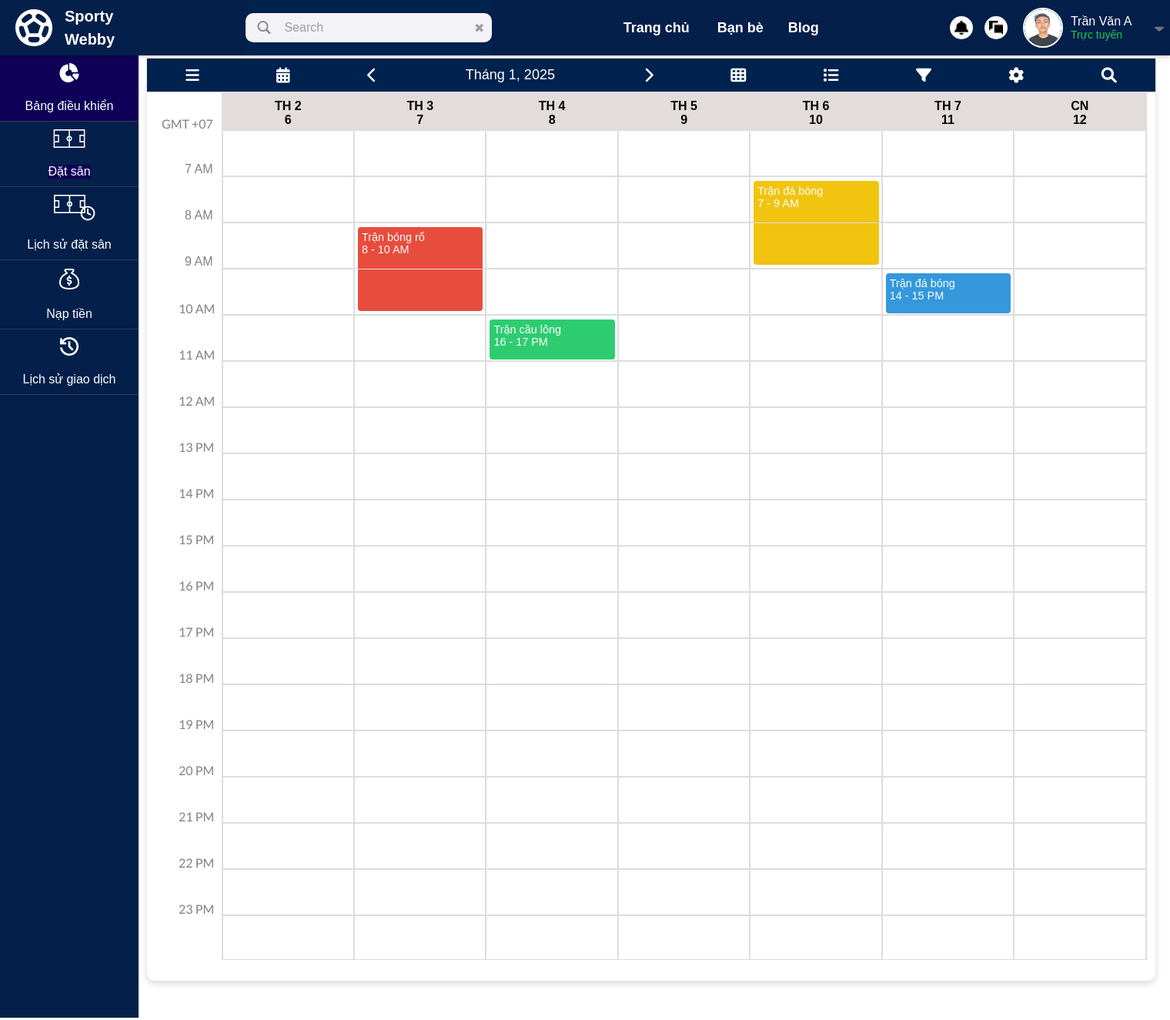
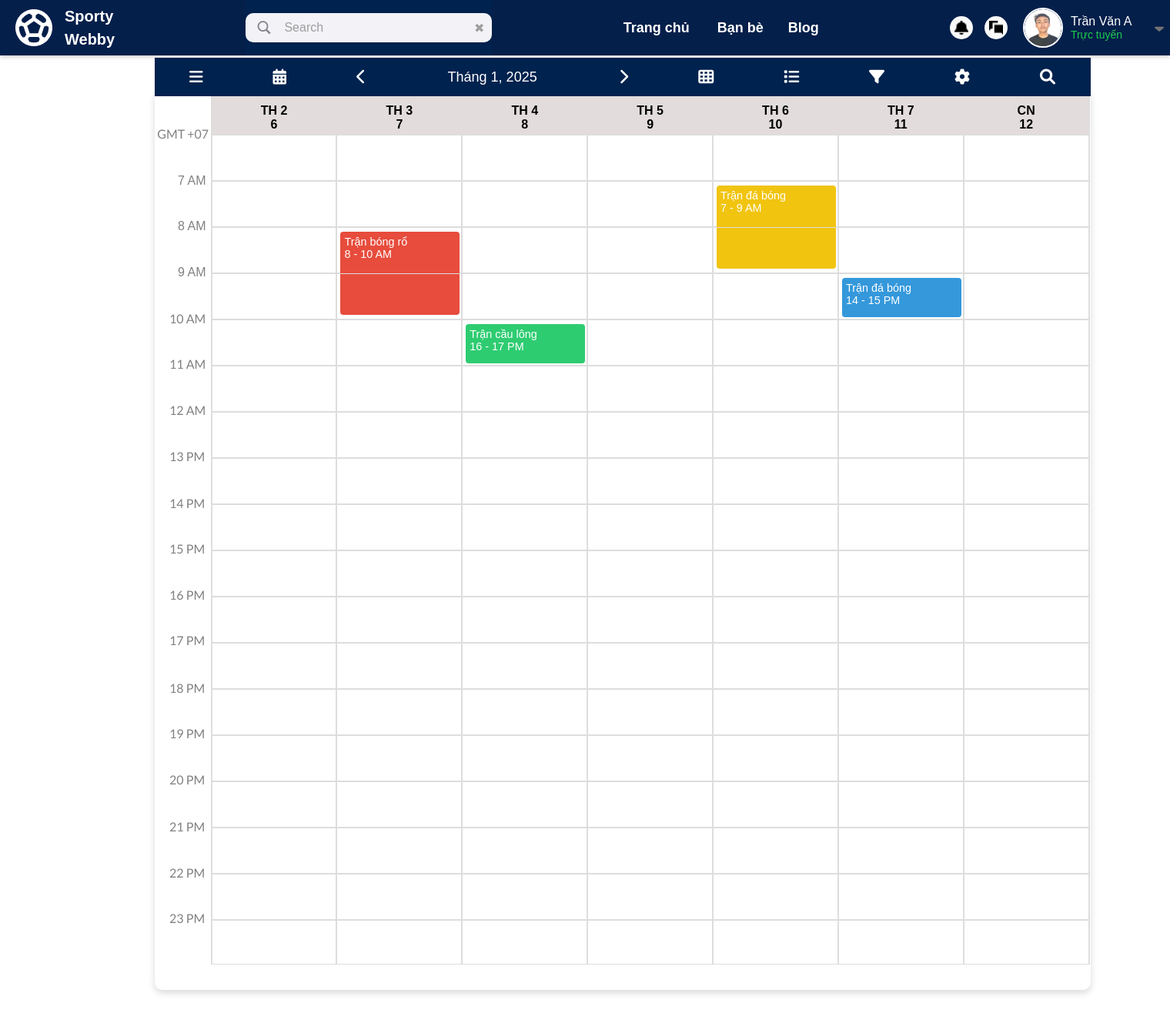
Before and after one commit to anhkhoa2174/Integration-Project, a Flask app: page /user_dashboard in a window 1520 px wide. Shown: the whole page at 77% size. Run offline with Flask 3, Linux system fonts and the light colour scheme; some libraries are stand-ins or nearby versions.

Commit message:
dashboard ver4

```diff
--- a/react-webpack/public/backend/app.py
+++ b/react-webpack/public/backend/app.py
@@ -60,5 +60,9 @@
 def user_bookfield():
     return render_template('user_bookfield.html')
 
+@app.route('/user_homescreen')
+def user_homescreen():
+    return render_template('user_homescreen.html')
+
 if __name__ == '__main__':
     app.run(debug=True)
--- a/react-webpack/public/backend/static/css/user_dashboard.css
+++ b/react-webpack/public/backend/static/css/user_dashboard.css
@@ -2,47 +2,53 @@
 	display: flex;
 	align-items: flex-start;
 }
-
-/* Wrapper tổng quan chia làm 3 cột */
 .main-wrapper {
-	display: grid;
-	grid-template-columns: 13% 55% 25%; /* Sidebar nhỏ, nội dung lớn, cột xác nhận nhỏ */
 	height: 1250px;
-	gap: 20px;
+	width: 100%;
 }
 
 .one-digit-time-cell {
 	color: gray;
-	position: absolute;
-	width: 40px;
+	position: relative;
+	width: 50px;
 	height: 20px;
-	left: 240px;
+	left: 2.5%;
 	z-index: 3;
 }
 .two-digit-time-cell {
 	font-family: "Lato";
 	color: gray;
-	position: absolute;
+	position: relative;
 	width: 50px;
 	height: 20px;
-	left: 232px;
+	left: 1.6%;
 	z-index: 3;
 }
 .calendar-bar {
 	background-color: #00224e;
-	width: 1310px;
+	width: 80%;
 	margin-top: 3px;
-	border: 1px solid #ddd;
+	/* border: 1px solid #ddd; */
 	overflow: hidden;
-	height: 43px;
-	position: absolute;
+	height: 50px;
+	position: relative;
 	z-index: 2;
-	left: 190px;
+	left: 13.2%;
 	display: flex;
 	align-items: center;
 	justify-content: space-around;
 }
-
+.under-calendar-bar {
+	width: 80%;
+	height: 1170px;
+	background-color: white;
+	position: relative;
+	left: 13.2%;
+	z-index: 1;
+	top: -2%;
+	border-radius: 10px;
+	box-shadow: 0 4px 10px rgba(0, 0, 0, 0.15); /* Đổ bóng */
+}
 .calendar-bar button {
 	background-color: white;
 	color: #00224e;
@@ -66,9 +72,9 @@
 	margin: 0 15px;
 }
 .calendar {
-	width: 1200px;
-	margin-top: 46px;
-	margin-left: 70px;
+	width: 75%;
+	top: -95%;
+	left: 18%;
 	border: 1px solid #ddd;
 	border-radius: 0px;
 	overflow: hidden;
--- a/react-webpack/public/backend/templates/user_dashboard.html
+++ b/react-webpack/public/backend/templates/user_dashboard.html
@@ -118,7 +118,7 @@
 				<i class="fas fa-search" onclick="performSearch()"></i>
 			</div>
 
-			<div class="sidebar">
+			<!-- <div class="sidebar">
 				<div class="menu-item" style="background-color: rgb(14, 1, 87)">
 					<div class="icon">
 						<img
@@ -157,41 +157,31 @@
 					</div>
 					<div class="text">Lịch sử giao dịch</div>
 				</div>
+			</div> -->
+			<div class="under-calendar-bar">
+				<p
+					class="two-digit-time-cell"
+					style="top: 4.1%; left: 0.3%; width: 80px">
+					GMT +07
+				</p>
+				<p class="one-digit-time-cell" style="top: 6.3%">7 AM</p>
+				<p class="one-digit-time-cell" style="top: 8.3%">8 AM</p>
+				<p class="one-digit-time-cell" style="top: 10.3%">9 AM</p>
+				<p class="two-digit-time-cell" style="top: 12.3%">10 AM</p>
+				<p class="two-digit-time-cell" style="top: 14.3%">11 AM</p>
+				<p class="two-digit-time-cell" style="top: 16.3%">12 AM</p>
+				<p class="two-digit-time-cell" style="top: 18.4%">13 PM</p>
+				<p class="two-digit-time-cell" style="top: 20.5%">14 PM</p>
+				<p class="two-digit-time-cell" style="top: 22.5%">15 PM</p>
+				<p class="two-digit-time-cell" style="top: 24.5%">16 PM</p>
+				<p class="two-digit-time-cell" style="top: 26.5%">17 PM</p>
+				<p class="two-digit-time-cell" style="top: 28.7%">18 PM</p>
+				<p class="two-digit-time-cell" style="top: 30.7%">19 PM</p>
+				<p class="two-digit-time-cell" style="top: 32.7%">20 PM</p>
+				<p class="two-digit-time-cell" style="top: 34.9%">21 PM</p>
+				<p class="two-digit-time-cell" style="top: 36.9%">22 PM</p>
+				<p class="two-digit-time-cell" style="top: 38.9%">23 PM</p>
 			</div>
-			<div
-				style="
-					width: 1310px;
-					height: 1170px;
-					background-color: white;
-					position: absolute;
-					left: 191px;
-					top: 104px;
-					z-index: 1;
-					border-radius: 10px; /* Bo góc */
-					box-shadow: 0 4px 10px rgba(0, 0, 0, 0.15); /* Đổ bóng */
-				"></div>
-			<p
-				class="two-digit-time-cell"
-				style="top: 135px; left: 210px; width: 80px">
-				GMT +07
-			</p>
-			<p class="one-digit-time-cell" style="top: 195px">7 AM</p>
-			<p class="one-digit-time-cell" style="top: 255px">8 AM</p>
-			<p class="one-digit-time-cell" style="top: 315px">9 AM</p>
-			<p class="two-digit-time-cell" style="top: 375px">10 AM</p>
-			<p class="two-digit-time-cell" style="top: 435px">11 AM</p>
-			<p class="two-digit-time-cell" style="top: 495px">12 AM</p>
-			<p class="two-digit-time-cell" style="top: 555px">13 PM</p>
-			<p class="two-digit-time-cell" style="top: 615px">14 PM</p>
-			<p class="two-digit-time-cell" style="top: 675px">15 PM</p>
-			<p class="two-digit-time-cell" style="top: 735px">16 PM</p>
-			<p class="two-digit-time-cell" style="top: 795px">17 PM</p>
-			<p class="two-digit-time-cell" style="top: 855px">18 PM</p>
-			<p class="two-digit-time-cell" style="top: 915px">19 PM</p>
-			<p class="two-digit-time-cell" style="top: 975px">20 PM</p>
-			<p class="two-digit-time-cell" style="top: 1035px">21 PM</p>
-			<p class="two-digit-time-cell" style="top: 1095px">22 PM</p>
-			<p class="two-digit-time-cell" style="top: 1155px">23 PM</p>
 
 			<div class="calendar">
 				<div class="calendar-header">
```
Also changed, not shown: react-webpack/public/backend/static/css/user_homescreen.css (added, +171 -0 lines), react-webpack/public/backend/templates/user_homescreen.html (added, +151 -0 lines), react-webpack/public/backend/static/images/50%.png (added), react-webpack/public/backend/static/images/image 10.png (added), react-webpack/public/backend/static/images/image 12.png (added), react-webpack/public/backend/static/images/image 13.png (added), react-webpack/public/backend/static/images/image 14.png (added), react-webpack/public/backend/static/images/man.png (added), react-webpack/public/backend/static/images/sale.png (added), react-webpack/public/backend/static/images/sanbanh.png (added), react-webpack/public/backend/static/images/top1.png (added), react-webpack/public/backend/static/images/woman.png (added).
